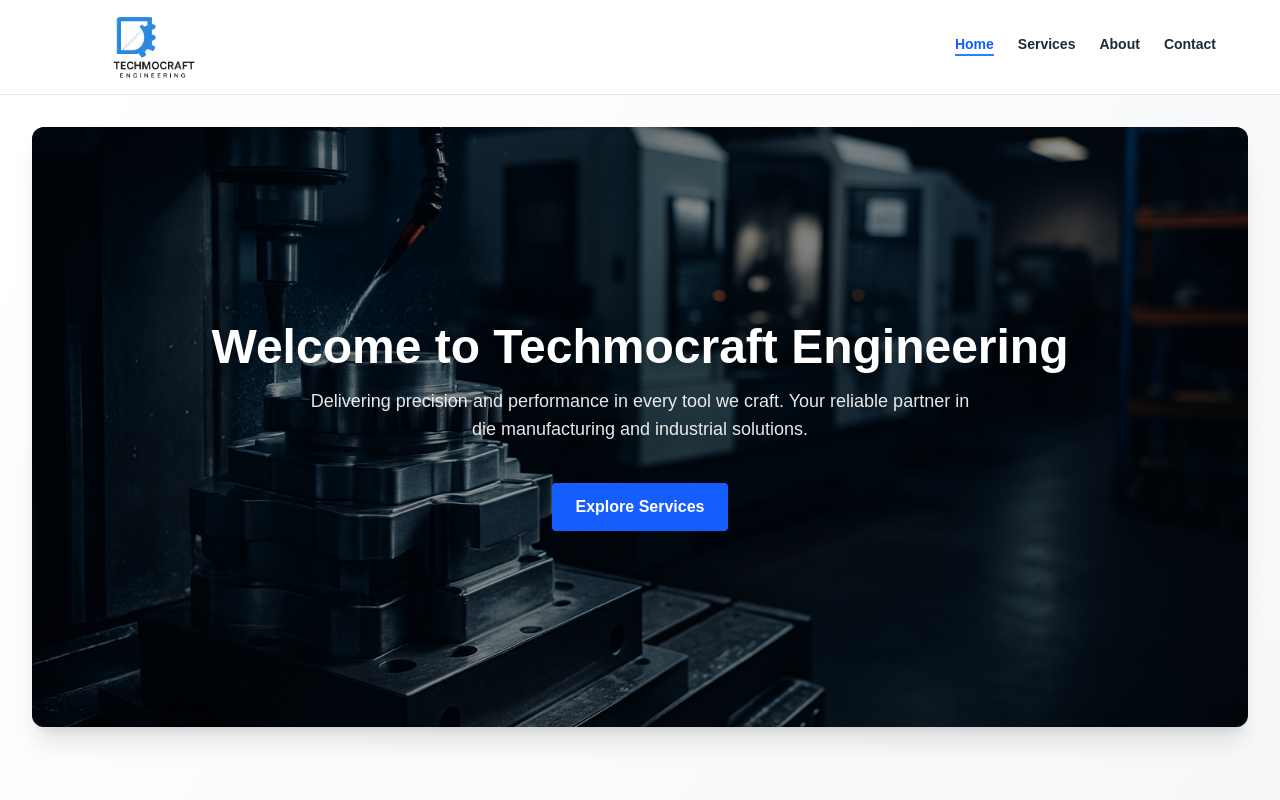
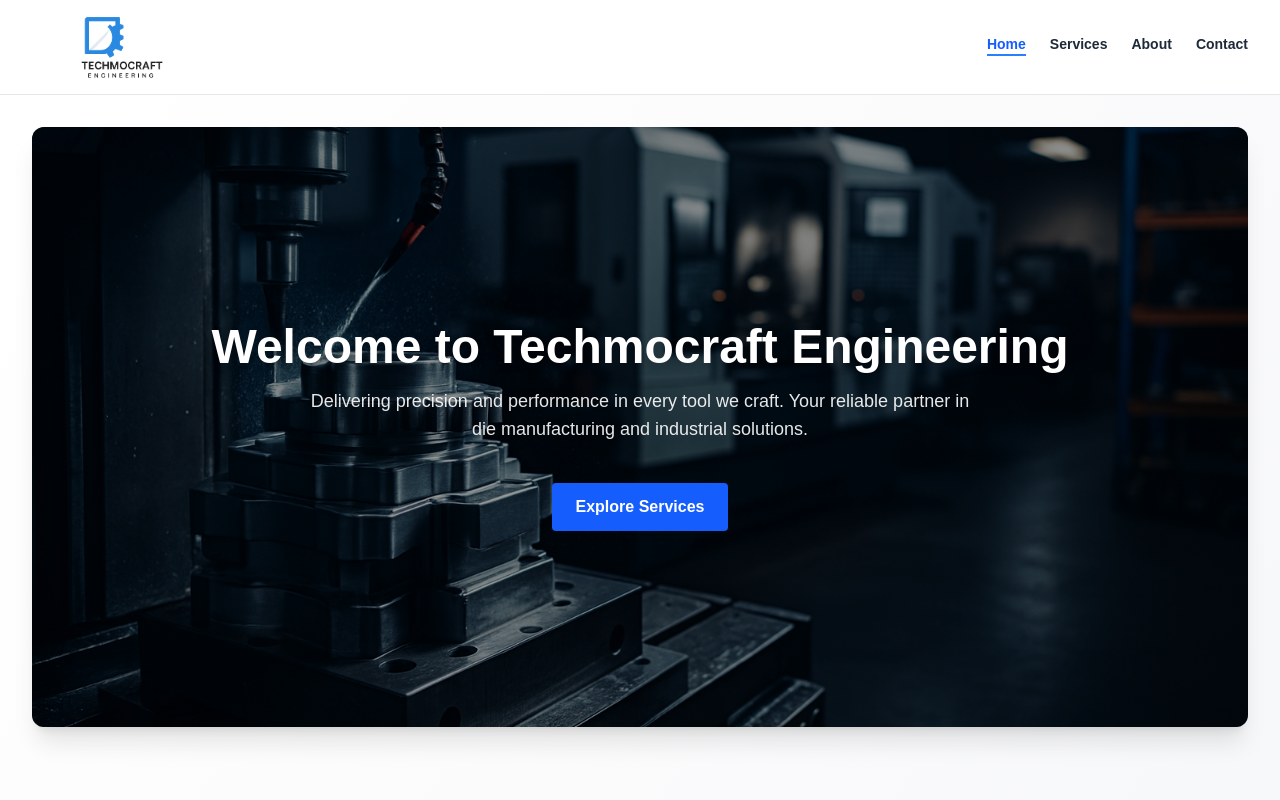
Before and after one commit to JJGaming007/techmocraft-site, a Next.js app: page / in a window 1280 px wide. Shown: the top 800 px of the page. Built offline with nearby package versions, Linux system fonts and the light colour scheme.

Commit message:
Parallax image and logo adjustments

```diff
--- a/src/components/Navbar.tsx
+++ b/src/components/Navbar.tsx
@@ -19,10 +19,10 @@
 
   return (
     <nav className="bg-white dark:bg-gray-900 shadow-sm border-b border-gray-200 dark:border-gray-700 px-4 sm:px-6 lg:px-8">
-      <div className="w-full flex justify-between items-center px-4 sm:px-6 lg:px-8 py-3">
-        {/* Logo aligned left with padding */}
+      <div className="flex justify-between items-center w-full py-3">
+        {/* Logo - left aligned */}
         <Link href="/" className="flex-shrink-0">
-          <div className="relative w-[180px] h-[70px]">
+          <div className="relative w-[140px] h-[50px] sm:w-[180px] sm:h-[70px]">
             <Image
               src="/logo-darkmode-bgwhite.png"
               alt="Techmocraft Logo"
@@ -40,7 +40,7 @@
           </div>
         </Link>
 
-        {/* Desktop Nav */}
+        {/* Desktop Navigation */}
         <div className="hidden md:flex space-x-6 items-center text-sm font-semibold">
           {navLinks.map((item) => {
             const isActive = pathname === item.href;
```
